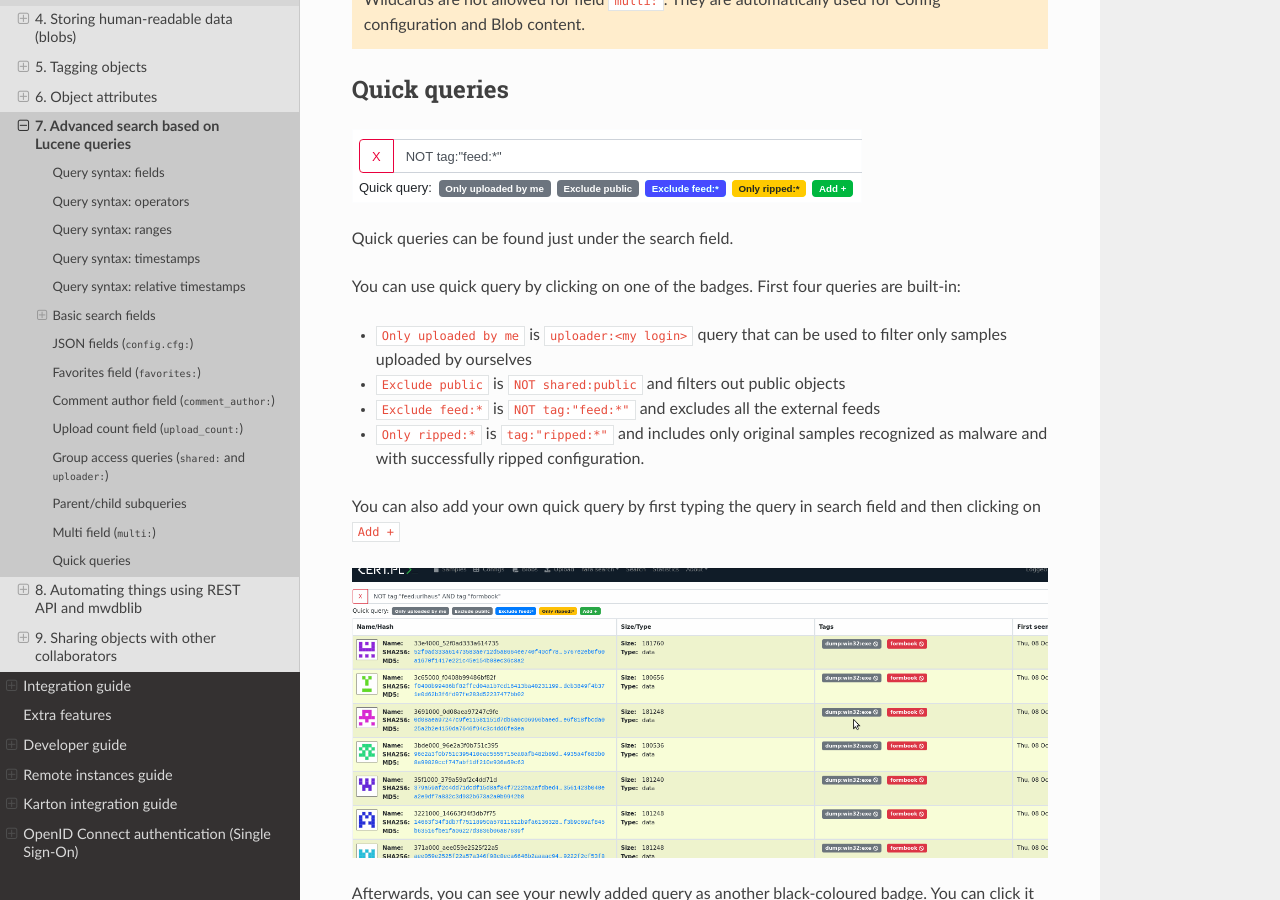
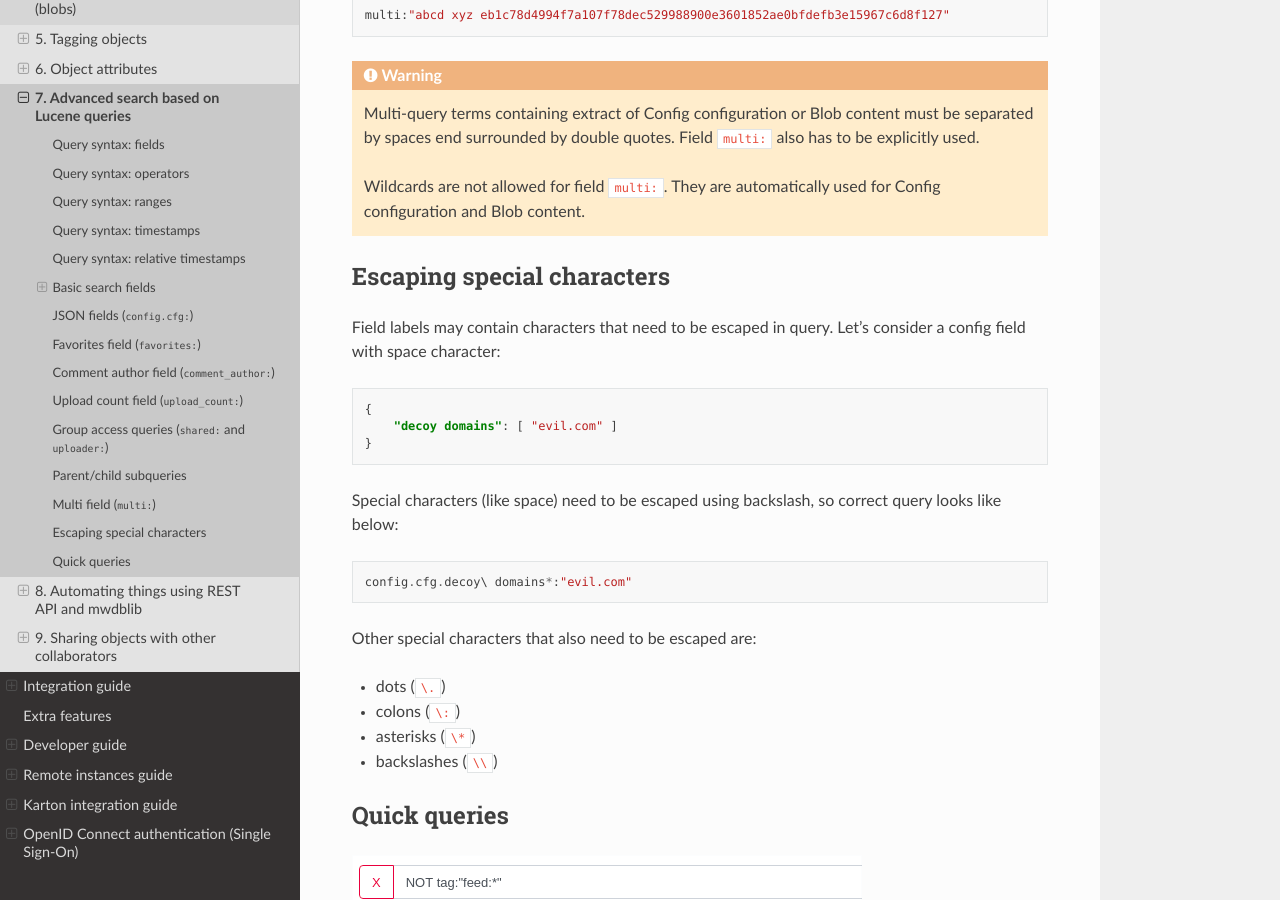
Before and after one commit to CERT-Polska/mwdb-core, a Sphinx documentation site: the page built from docs/user-guide/7-Lucene-search.rst, in a window 1280 px wide and 900 px high, scrolled down 10585 px. Built offline with Sphinx 7.4.7 and the Read the Docs theme 2.0.0, drawn with Linux system fonts in a browser that asks for light colours; some of the changed text lies outside the part shown.

Commit message:
Enhance docs

```diff
--- a/docs/user-guide/7-Lucene-search.rst
+++ b/docs/user-guide/7-Lucene-search.rst
@@ -322,6 +322,14 @@ If you search by more than one value contained in an array, just type:
 
    cfg.field.array*:"*1, 2*"
 
+Starting from v2.8.0, you can also use range queries for numbers, for example:
+
+.. code-block::
+
+   cfg.field.array*:[1 TO 3]
+
+looks for any configuration that contains `field.array` with at least one number element within range 1 to 3 inclusively.
+
 Favorites field (\ ``favorites:``\ )
 ------------------------------------------------------------
 
@@ -483,6 +491,30 @@ If you want to search for Configs that have configuration content which contain
 
     Wildcards are not allowed for field ``multi:``. They are automatically used for Config configuration and Blob content.
 
+Escaping special characters
+---------------------------
+
+Field labels may contain characters that need to be escaped in query. Let's consider a config field with space character:
+
+.. code-block:: json
+
+   {
+       "decoy domains": [ "evil.com" ]
+   }
+
+Special characters (like space) need to be escaped using backslash, so correct query looks like below:
+
+.. code-block::
+
+   config.cfg.decoy\ domains*:"evil.com"
+
+Other special characters that also need to be escaped are:
+
+- dots (``\.``)
+- colons (``\:``)
+- asterisks (``\*``)
+- backslashes (``\\``)
+
 Quick queries
 -------------
 
```
